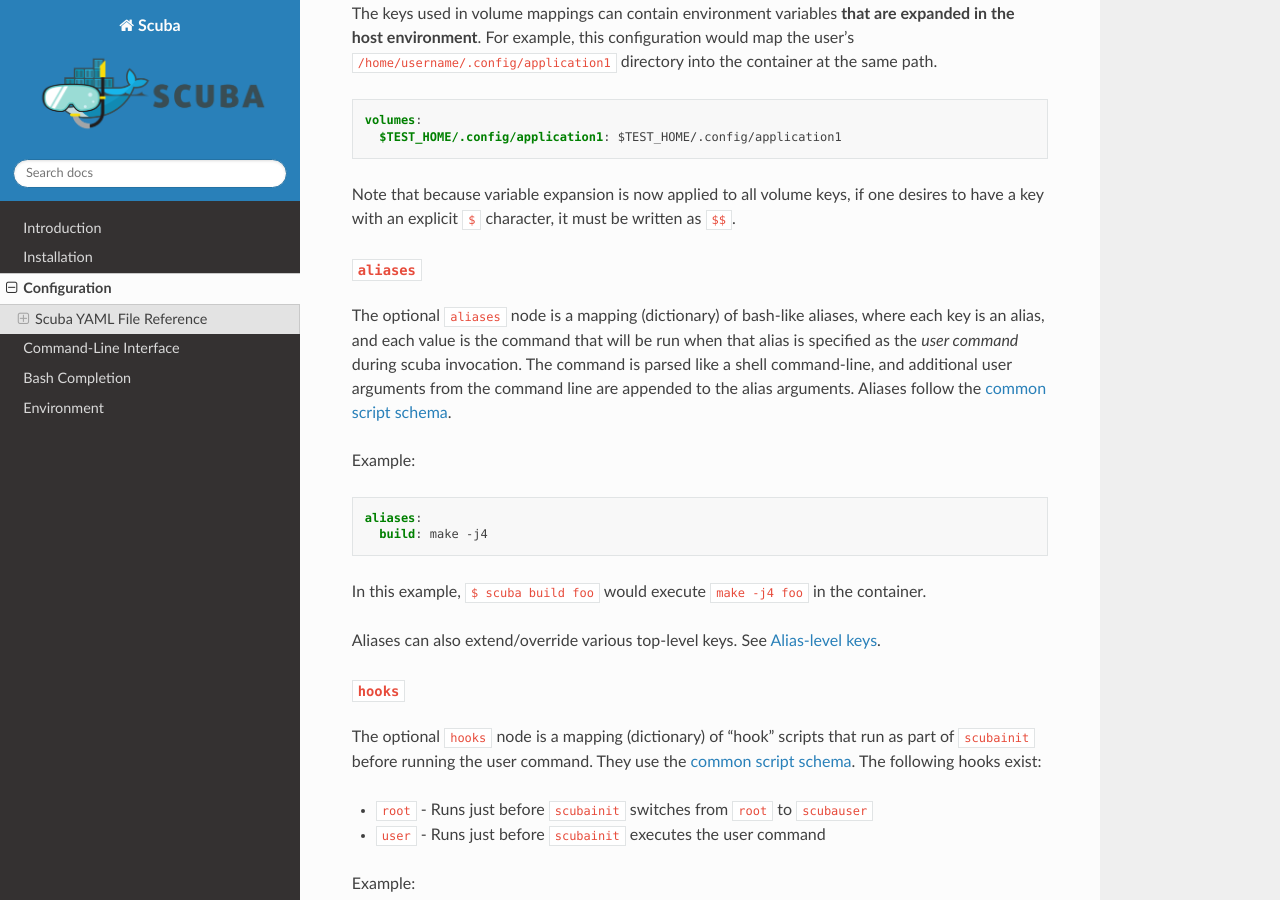
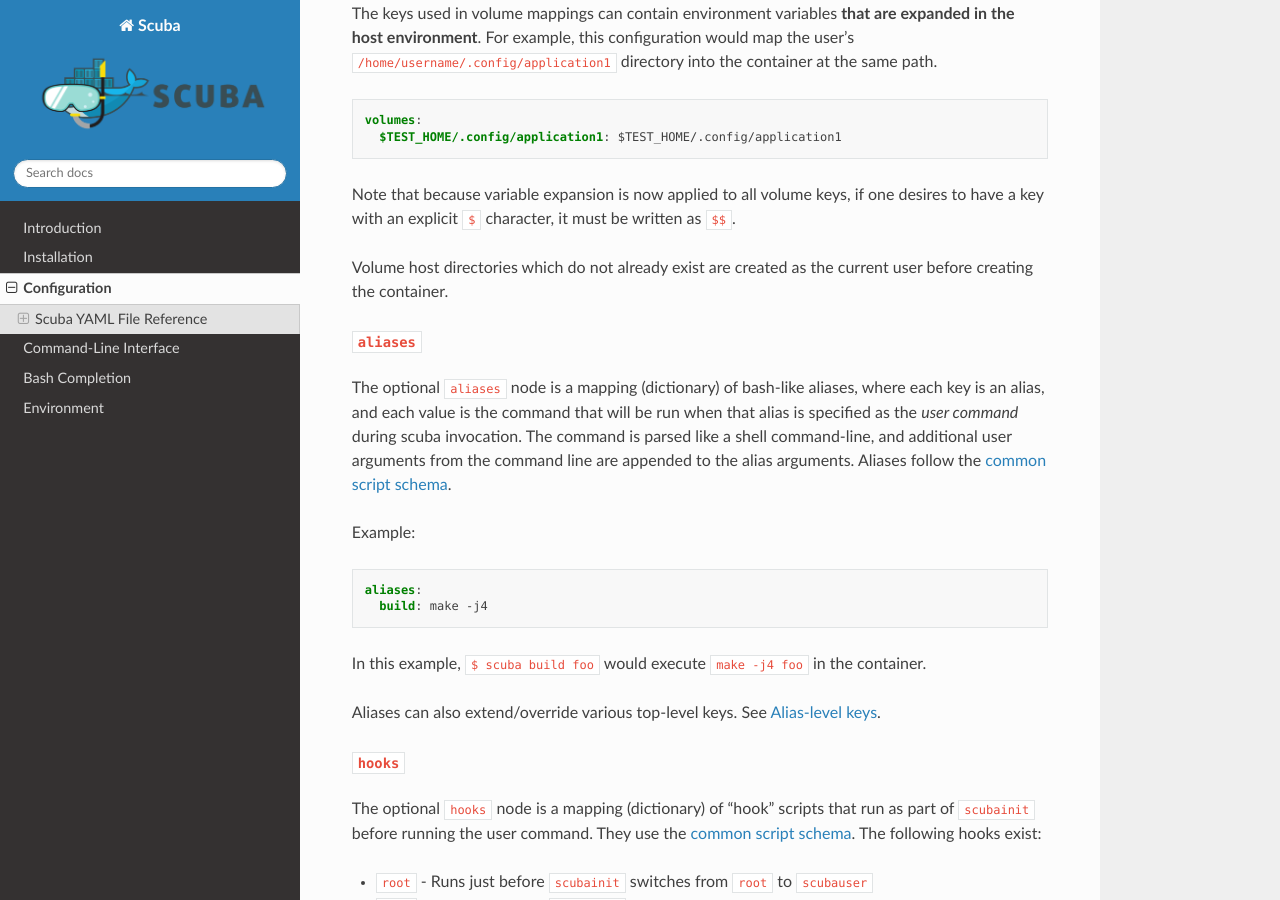
Before and after one commit to JonathonReinhart/scuba, a Sphinx documentation site: the page built from docs/configuration.rst, in a window 1280 px wide and 900 px high, scrolled down 2498 px. Built offline with Sphinx 7.4.7 and the Read the Docs theme 2.0.0, drawn with Linux system fonts in a browser that asks for light colours.

Commit message:
docs: Note that volume dirs are created as user

```diff
--- a/docs/configuration.rst
+++ b/docs/configuration.rst
@@ -180,6 +180,8 @@ Note that because variable expansion is now applied to all volume keys, if one
 desires to have a key with an explicit ``$`` character, it must be written as
 ``$$``.
 
+Volume host directories which do not already exist are created as the current
+user before creating the container.
 
 .. _conf_aliases:
 
```
